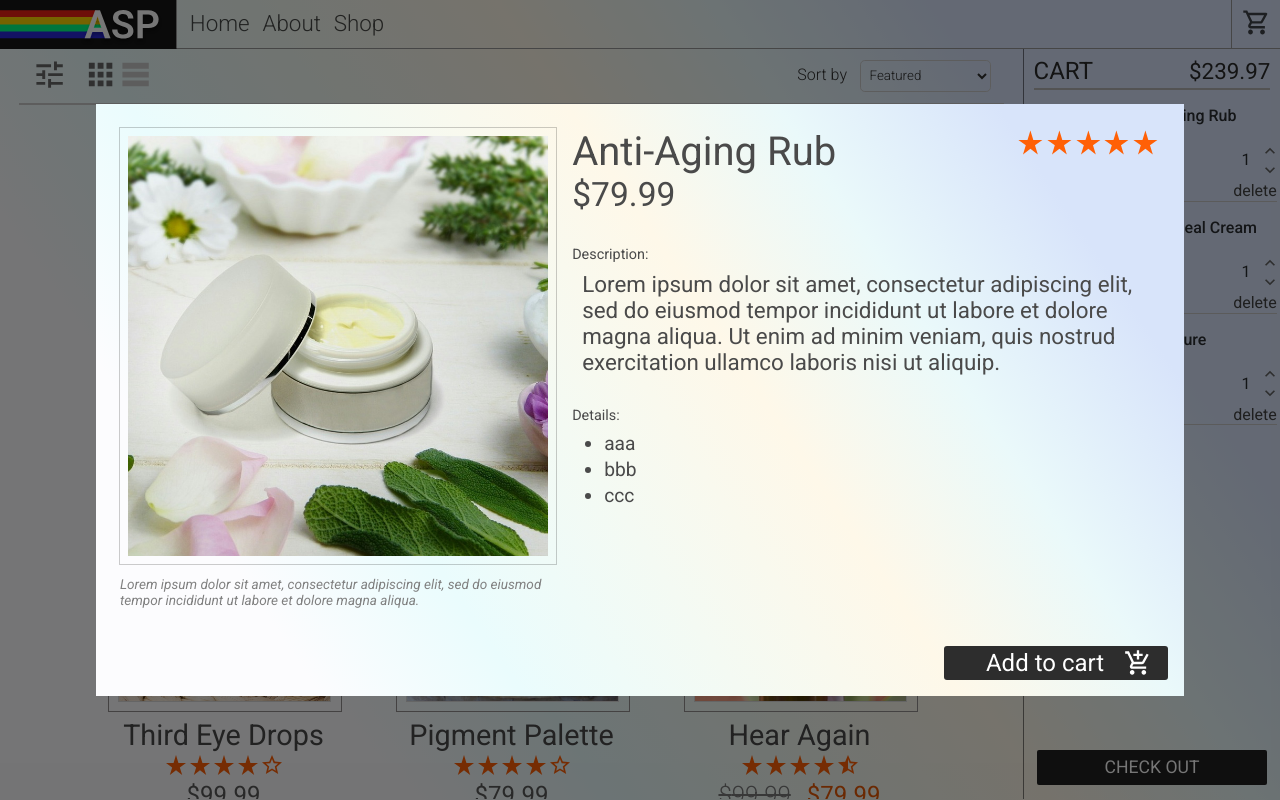
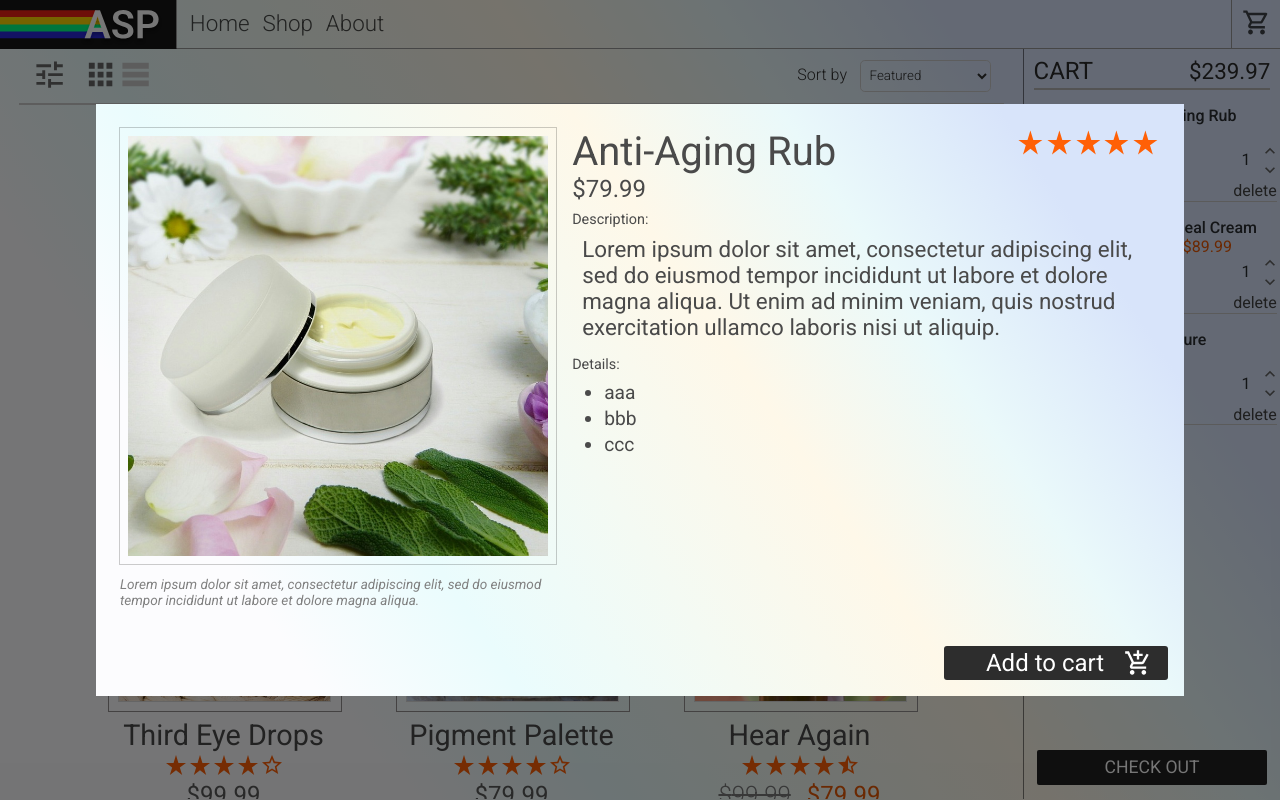
Before and after one commit to ParkerGates/REACT-Snake-Oil, a React (Create React App) app: page /shop/creamGreen in a window 1280 px wide. Built offline with nearby package versions, Linux system fonts and the light colour scheme.

Commit message:
sale style added to popup, cart sale prices added, sale items added to home sale section

```diff
--- a/src/components/Cart/Cart.css
+++ b/src/components/Cart/Cart.css
@@ -44,6 +44,8 @@
 .cart_item_price {
     margin-left: 5px;
 }
+.cart_sale_old_price { text-decoration: line-through; color: #797979; }
+.cart_item_price_color { color: #e75805 }
 
 .cart_item_interact {
     position: relative;
--- a/src/components/Cart/Cart.tsx
+++ b/src/components/Cart/Cart.tsx
@@ -6,13 +6,16 @@ import './Cart.css';
 
 export default function Cart() {
     const { appData, dispatch } = useContextData();
-    const cartPriceTotal = Math.round(100 * (appData.cart.reduce((total, cartItem)=>(total + (cartItem.item.price * cartItem.amount)),0))) / 100;
+    const cartPriceTotal = Math.round(100 * (appData.cart.reduce((total, cartItem)=>{
+        if (cartItem.item.sale !== false) { return total + (Math.round(100*(cartItem.item.price * cartItem.item.sale)) / 100 * cartItem.amount) }
+        return total + (cartItem.item.price * cartItem.amount)
+    },0))) / 100;
 
     return (
         <div className='cart'>
             <div className='cart_header'>
                 <div className='cart_header_title'>CART</div>
-                { appData.cart.length !== 0 && <div className='cart_header_price'>${cartPriceTotal}</div> }
+                { appData.cart.length !== 0 && <div className='cart_header_price'>${cartPriceTotal.toFixed(2)}</div> }
             </div>
             <div className='cart_header_hr'></div>
 
@@ -25,7 +28,16 @@ export default function Cart() {
                                 <img className='cart_item_img' src={cartItem.item.image} alt={cartItem.item.alias} />
                                 <div className='cart_item_info'>
                                     <div className='cart_item_name'>{cartItem.item.name}</div>
-                                    <div className='cart_item_price'>{cartItem.item.price}</div>
+                                    <span>
+                                    { cartItem.item.sale !== false ?
+                                        <>
+                                            <span className='cart_sale_old_price cart_item_price'>${cartItem.item.price}</span>
+                                            <span className='cart_item_price cart_item_price_color'>${ Math.round(cartItem.item.price * cartItem.item.sale * 100) / 100}</span>
+                                        </>
+                                        :
+                                        <span className='cart_item_price'>${cartItem.item.price}</span>
+                                    }
+                                    </span>
                                     <div className='cart_item_interact'>
                                         <div className='cart_item_interact_amount'>{cartItem.amount}</div>
                                         <div className='cart_item_interact_increment'>
--- a/src/components/DisplayItemPopup/DisplayItemPopup.css
+++ b/src/components/DisplayItemPopup/DisplayItemPopup.css
@@ -55,16 +55,16 @@
     padding-bottom: 0px;
 }
 .shp_popup_price {
-    font-size: 2.1rem;
-    margin-bottom: 2rem;
+    font-size: 1.5rem;
+    margin-bottom: 1.5rem;
 }
 .shp_popup_description {
     font-size: 1.4rem;
-    margin: .5rem 0px 2rem 10px;
+    margin: .5rem 0px 1rem 10px;
 }
 .shp_popup_details_list { font-size: 1.2rem; margin: 8px 0px 0px -8px; }
 .shp_popup_details_list_item { margin-bottom: .2rem; }
-.shp_popup_subsec { font-size: .9rem; }
+.shp_popup_subsec { font-size: .9rem; margin-top: .5rem; }
 
 .shp_popup_cart_btn {
     position: absolute;
@@ -90,6 +90,28 @@
 .shp_popup_medium { display:none; }
 .shop_popup_cart_icon_big { position: relative; bottom:1.85rem; left:4rem; }
 .shp_popup_cart_icon_medium { position:relative; bottom:1.6rem; left:1rem; }
+
+
+.shp_popup_sale_tag {
+    position: absolute;
+    top: 0px;
+    left:0px;
+    width: 4.8rem;
+    padding: .4rem 0rem;
+    font-size: 1.4rem;
+    color: white;
+    background-color: #ec4a34;
+    text-align: center;
+    z-index: 2;
+}
+.shp_popup_sale_price_color { color: #e75805 }
+.shp_popup_sale_old_price {
+    color: #797979;
+    font-size: 1.5rem;
+    font-weight: 300;
+    margin-right: 1rem;
+    text-decoration: line-through;
+}
 
 
 
@@ -123,12 +145,18 @@
 
     .shp_popup_big { display: none; }
     .shp_popup_medium { display: block; }
+
+    .shp_popup_sale_tag {
+        width: 3.8rem;
+        padding: .3rem 0rem;
+        font-size: 1.1rem;
+    }
 }
 
 @media screen and (max-width: 800px) {
     .shp_popup_details_sec { min-width: 20rem; }
     .shp_popup_title { font-size: 1.5rem; }
-    .shp_popup_price { font-size: 1.2rem;  margin: .2rem 0px 1rem; }
+    .shp_popup_price { font-size: 1.2rem;  margin: .2rem .5rem 1rem 0px; }
 }
 
 @media screen and (max-width: 700px) {
@@ -139,13 +167,10 @@
     }
     .shp_popup_img_sec { display: flex; justify-content: center; min-width: 1px; width: 100%; margin: auto 0px 1rem; }
     .shp_popup_img { width: 70%; min-width: 220px; }
-
     .shp_popup_details_sec { width: auto; min-width: 10rem; }
     .shp_popup_img_legalese { display: none; }
-
-    .shp_popup_details_list_cont {
-        margin-bottom: 3rem;
-    }
+    .shp_popup_details_list_cont { margin-bottom: 3rem; }
+    .shp_popup_description { margin-bottom: 1rem;}
 
     .shp_popup_cart_btn {
         width: 10rem;
@@ -170,7 +195,7 @@
     .shp_popup_details_sec { width: 100%; min-width: 1px; }
 
     .shp_popup_title { font-size: 1.3rem; }
-    .shp_popup_price { font-size: 1.1rem; margin: .1rem 0px .5rem; }
+    .shp_popup_price { font-size: 1.1rem; margin: .1rem .5rem .5rem 0px; }
     .shp_popup_description { font-size: .9rem; margin: 5px 0px .5rem 5px; }
     .shp_popup_details_title { display: none; }
     .shp_popup_details_list { display: none; }
--- a/src/components/DisplayItemPopup/DisplayItemPopup.tsx
+++ b/src/components/DisplayItemPopup/DisplayItemPopup.tsx
@@ -36,6 +36,7 @@ export default function DisplayItemPopup({item}: Props) {
     return (
         <div className="shp_popup_cont" onClick={(e)=>{e.target === e.currentTarget && navigate('/shop')}}>
             <div className='shp_popup'>
+            { item.sale !== false && <div className='shp_popup_sale_tag'>-{Math.round((1 - item.sale) * 100)}%</div>}
                 <div className='shp_popup_img_sec'>
                     <img className='shp_popup_img' src={item.image} alt={item.alias} />
                     <div className='shp_popup_img_legalese'>Lorem ipsum dolor sit amet, consectetur adipiscing elit, sed do eiusmod tempor incididunt ut labore et dolore magna aliqua.</div>
@@ -47,7 +48,16 @@ export default function DisplayItemPopup({item}: Props) {
                         <div className='shp_popup_medium'><Stars rating={item.stars} size={1.2}/></div>
                     </div>
                     <div className='shp_popup_details_list_cont'>
-                        <div className='shp_popup_price'>${item.price}</div>
+                        <div>
+                        { item.sale !== false ?
+                            <>
+                                <span className='shp_popup_price shp_popup_sale_old_price'>${item.price}</span>
+                                <span className='shp_popup_price shp_popup_sale_price_color'>${ Math.round(item.price * item.sale * 100) / 100}</span>
+                            </>
+                            :
+                            <span className='shp_popup_price'>${item.price}</span>
+                        }
+                        </div>
                         <div className='shp_popup_subsec'>Description:</div>
                         <div className='shp_popup_description'>{item.description}</div>
                         <div className='shp_popup_subsec shp_popup_details_title'>Details:</div>
--- a/src/components/Navbar/Navbar.tsx
+++ b/src/components/Navbar/Navbar.tsx
@@ -57,8 +57,8 @@ function NavBar() {
             <div className='nav_mid_sec'>
                 <div onClick={closeSideNav}>
                     <NavLink to="/" className='nav_item'>Home</NavLink>
+                    <NavLink to="/shop" className='nav_item'>Shop</NavLink>
                     <NavLink to="/about" className='nav_item'>About</NavLink>
-                    <NavLink to="/shop" className='nav_item'>Shop</NavLink>
                 </div>
             </div>
             <div className={'nav_right_sec ' + (location.pathname === '/shop' && (screenWidth||window.innerWidth) >= 1100 && 'nav_right_sec_shp_lg')}>
--- a/src/data/data.ts
+++ b/src/data/data.ts
@@ -137,14 +137,14 @@ const itemData: StoreItem[] = [
     {
         name: "Resonate ii",
         alias: "oilPurple",
-        price: 69.99,
+        price: 75.99,
         stars: 5,
         image: itemImg["oilPurple"],
         description: "Lorem ipsum dolor sit amet, consectetur adipiscing elit, sed do eiusmod tempor incididunt ut labore et dolore magna aliqua. Ut enim ad minim veniam, quis nostrud exercitation ullamco laboris nisi ut aliquip.",
         details: ["aaa","bbb","ccc"],
         remedy: "daily",
         form: "oils",
-        sale: false,
+        sale: .75,
     },
     {
         name: "Anger Override ii",
@@ -302,14 +302,14 @@ const testCartData: CartItem[] = [
         item: {
             name: "Quick Heal Cream",
             alias: "creamPink",
-            price: 89.99,
+            price: 99.99,
             stars: 5,
             image: itemImg["creamPink"],
             description: "Lorem ipsum dolor sit amet, consectetur adipiscing elit, sed do eiusmod tempor incididunt ut labore et dolore magna aliqua. Ut enim ad minim veniam, quis nostrud exercitation ullamco laboris nisi ut aliquip.",
             details: ["aaa","bbb","ccc"],
             remedy: "natural",
             form: "creams",
-            sale: false,
+            sale: .9,
         }
     },
     {
--- a/src/views/Home.tsx
+++ b/src/views/Home.tsx
@@ -129,9 +129,9 @@ export default function Home() {
 
             <DarkDisplaySection id='sales_section' name='SALES'>
                 <FlexToCarousel
-                    item1={<DisplayItemCard imageName='dropBasket' itemName='Third Eye Drops' price='99.99' sale='79.99' />}
-                    item2={<DisplayItemCard imageName='creamGreen' itemName='Quick Heal Rub' price='74.99' sale='54.99' />}
-                    item3={<DisplayItemCard imageName='dropPlate' itemName='Covid Cure' price='84.99' sale='64.99' />}
+                    item1={<DisplayItemCard imageName='dropPlant' itemName='Hear Again' price='99.99' sale='79.99' />}
+                    item2={<DisplayItemCard imageName='oilPurple' itemName='Resonate ii' price='75.99' sale='56.99' />}
+                    item3={<DisplayItemCard imageName='powderBrown' itemName='Brown Powder' price='49.99' sale='44.99' />}
                 />
             </DarkDisplaySection>
 
--- a/src/views/Shop.tsx
+++ b/src/views/Shop.tsx
@@ -26,7 +26,6 @@ export default function Shop() {
         priceMax: undefined,
         sales: false,
     });
-    console.log(filterForm);
     const selectedItem = itemData.find((item)=> item.alias === details);
 
     let itemDataFiltered: StoreItem[] = itemData.filter((item) => {
```
